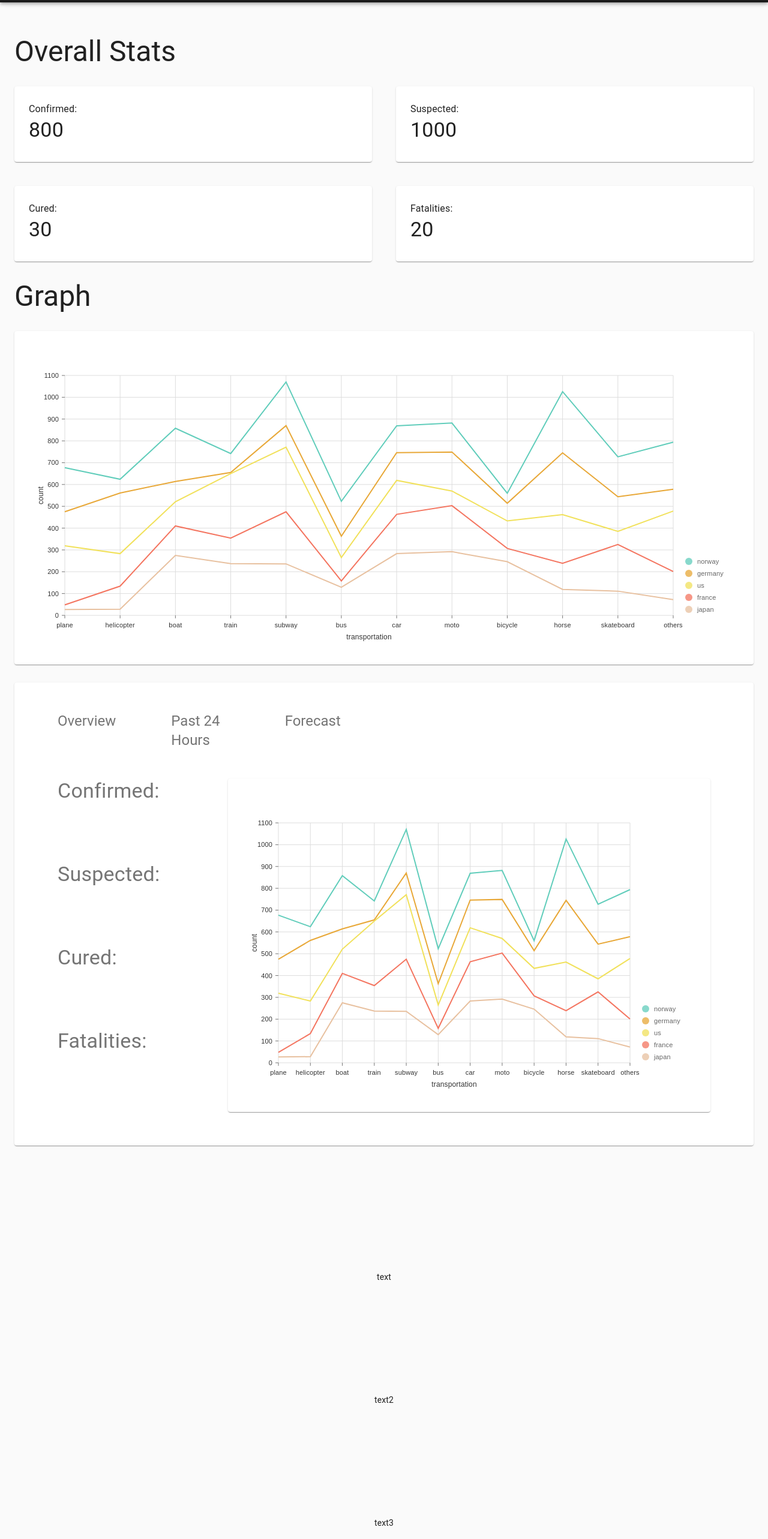
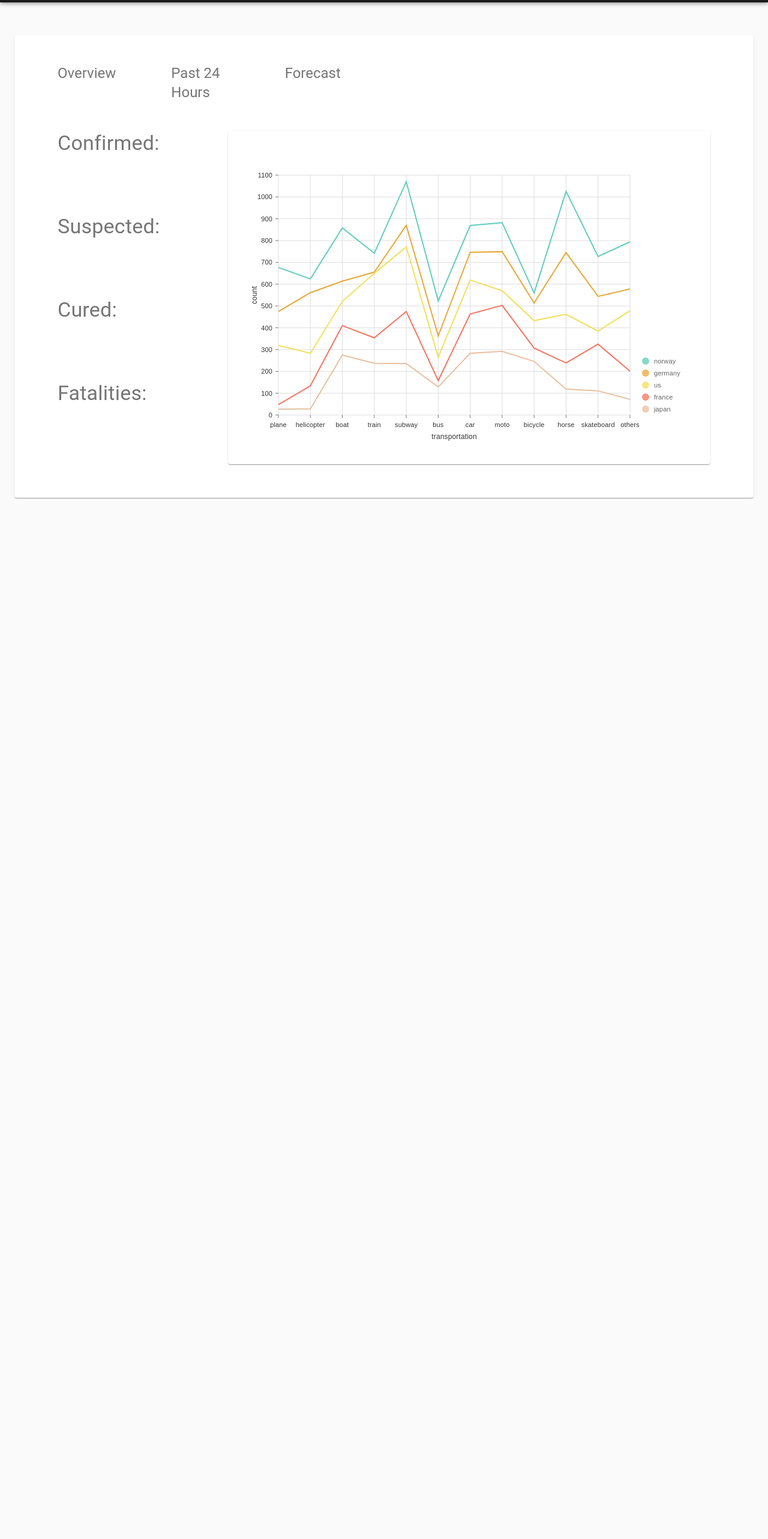
Before and after one commit to DrFacepalm/WuHan-Epidemic-Status-Checking, a React (Create React App) app in the folder front-end/: page / in a window 1280 px wide. Shown: the part 60-2626 px from the top of the page at 60% size. After the commit the page ends 914 px from the top, so only its background shows below. Built offline with nearby package versions, Linux system fonts and the light colour scheme.

Commit message:
Starting tab implementation

```diff
--- a/front-end/src/App.js
+++ b/front-end/src/App.js
@@ -25,6 +25,7 @@ import Paper from '@material-ui/core/Paper';
 
 import './App.css';
 
+
 const useStyles = makeStyles(theme => ({
   root: {
     flewGrow: 1,
@@ -39,9 +40,6 @@ const useStyles = makeStyles(theme => ({
   },
   paper: {
     padding: theme.spacing(2),
-    textAlign: 'center',
-  },
-  statisticText: {
     textAlign: 'center',
   },
   card: {
@@ -73,76 +71,12 @@ const useStyles = makeStyles(theme => ({
     height: "100%",
   },
   titleComponent_0: {
-    textAlign: "left",
+    align: "left",
     color: "#757575",
-    variant: "h5"
   }
 
 }));
 
-
-
-
-// Title Banner
-
-const TitleBanner = (title) => {
-  const classes = useStyles();
-
-  return (
-    <div className={classes.root}>
-      <Grid container paddingB>
-        <Typography variant="h3" align="center">
-          {title}
-        </Typography>
-      </Grid>
-
-    </div>
-  );
-}
-
-
-
-// Overall Statistics
-
-const StatisticCard = (title, number) => {
-  const classes = useStyles();
-
-  return (
-    <div className={classes.root}>
-      <Card className={classes.card}>
-        <CardContent>
-          <Typography variant="subtitle1">
-            {title}:
-          </Typography>
-          <Typography variant="h4">
-            {number}
-          </Typography>
-        </CardContent>
-      </Card>
-    </div>
-  )
-}
-
-function OverallStatisticGrid(props) {
-  const classes = useStyles();
-
-  const [ titles, setTitle ] = useState(["Confirmed", "Suspected", "Cured", "Fatalities"]);
-  const [ numbers, setNumbers ] = useState(["800", "1000", "30", "20"]);
-
-  return (
-    <div className={classes.root}>
-      <Grid container spacing={5}>
-        {
-          titles.map((title, index) => (
-            <Grid item xs={6} className={classes.gridItem}>
-              {StatisticCard(title, numbers[index])}
-            </Grid>
-          ))
-        }
-      </Grid>
-    </div>
-  );
-}
 
 // Graph component
 
@@ -231,39 +165,17 @@ function GraphComponent() {
 
 
 
-// Overall Content
 
-function ContentGridContainer() {
-  const classes = useStyles();
-
-  return (
-    <Grid container className={classes.contentGridContainer}>
-      <Grid item xs={12} className={classes.contentGridItem}>
-        {TitleBanner("Overall Stats")}
-      </Grid>
-      <Grid item xs={12} className={classes.contentGridItem}>
-        <OverallStatisticGrid/>
-      </Grid>
-      <Grid item xs={12} className={classes.contentGridItem}>
-        {TitleBanner("Graph")}
-      </Grid>
-      <Grid item xs={12} className={classes.contentGridItem}>
-        <GraphComponent/>
-      </Grid>
-      <Grid item xs={12} className={classes.contentGridItem}>
-        <Content/>
-      </Grid>
-    </Grid>
-  )
-}
+// Prototyping Next Design
 
 
 
 
-// Prototyping Next Design
 
 
-const TitleBar = (titles) => {
+
+// TITLE BAR
+const TitleBar = (titles, setTab) => {
   const classes = useStyles()
 
   return (
@@ -271,7 +183,9 @@ const TitleBar = (titles) => {
       <Grid container>
         {
           titles.map((title, index) => (
-            <Grid item xs={2} className={classes.gridItem}>
+            <Grid item xs={2} className={classes.gridItem} onClick={(e) => {
+              setTab(index)
+            }}>
               <Typography className={classes.titleComponent_0} variant="h5">
                 {title}
               </Typography>
@@ -281,16 +195,16 @@ const TitleBar = (titles) => {
       </Grid>
     </Grid>
   )
-
-
 }
 
+// OVERVIEW
+// text component
 const OverviewTextComponent = () => {
   const classes = useStyles()
 
 
   return (
-    <Grid container className={classes.overviewTextStyle} direction="column" justify="center" alignItems="baseline">
+    <Grid container className={classes.overviewTextStyle} direction="column" justify="space-between" alignItems="flex-start">
       <Grid item xs={3}>
         <Typography className={classes.textComponent_0} variant="h4">
           Confirmed:
@@ -315,6 +229,9 @@ const OverviewTextComponent = () => {
   )
 }
 
+
+// OVERVIEW:
+// info box
 const InfoBox = (type) => {
   const classes = useStyles()
 
@@ -332,27 +249,102 @@ const InfoBox = (type) => {
   )
 }
 
+// OVERVIEW:
+// container
+const OverviewContent = (titles, setTab) => {
+  const classes = useStyles()
+
+  return (
+    <Grid container className={classes.contents}>
+      {TitleBar(titles, setTab)}
+      {InfoBox()}
+    </Grid>
+  )
+}
+
+
+// 24HOURS:
+// content
+const Last24HourContent = (titles, setTab) => {
+  const classes = useStyles();
+
+  return (
+    <Grid item xs={12}>
+      <Grid container>
+        <Grid item xs={12} className={classes.gridItem}>
+          {GraphComponent()}
+          24 HOUR TAB
+        </Grid>
+      </Grid>
+    </Grid>
+  )
+}
+
+// 24HOURS:
+// container
+const Last24HourContainer = (titles, setTab) => {
+  const classes = useStyles()
+
+  return (
+    <Grid container className={classes.contents}>
+      {TitleBar(titles, setTab)}
+      {Last24HourContent(titles, setTab)}
+    </Grid>
+  )
+}
+
+
+// MAIN CONTENT
+// content
 function Content() {
   const classes = useStyles();
 
   const [ titles, setTitles ] = useState(["Overview", "Past 24 Hours", "Forecast"]);
+  const [ tab, setTab ] = useState(0);
 
-  return (
-
+  if (tab === 0) {
+    return (
       <Card className={classes.card}>
         <CardContent>
-          <Grid container className={classes.contents}>
-            {TitleBar(titles)}
-            {InfoBox()}
-          </Grid>
+          {OverviewContent(titles, setTab)}
         </CardContent>
       </Card>
-
-
-  )
+    )
+  } else if (tab === 1) {
+    return (
+      <Card className={classes.card}>
+        <CardContent>
+          {Last24HourContainer(titles, setTab)}
+          Bwabwabwabwa
+        </CardContent>
+      </Card>
+    )
+  } else if (tab === 2) {
+    return (
+      <Card className={classes.card}>
+        <CardContent>
+          {OverviewContent(titles, setTab)}
+          Another Tab?
+        </CardContent>
+      </Card>
+    )
+  }
 }
 
 
+// MAIN CONTENT
+// container
+function ContentGridContainer() {
+  const classes = useStyles();
+
+  return (
+    <Grid container className={classes.contentGridContainer}>
+      <Grid item xs={12} className={classes.contentGridItem}>
+        <Content/>
+      </Grid>
+    </Grid>
+  )
+}
 
 
 
@@ -376,17 +368,6 @@ function App() {
       <CssBaseline />
       <MenuBar/>
       <ContentGridContainer/>
-      <Grid container spacing={0} direction="column" alignItems="center" justify="space-evenly" style={{ minHeight: '100vh'}} >
-        <Grid item xs={3}>
-          text
-        </Grid>
-        <Grid item xs={3}>
-          text2
-        </Grid>
-        <Grid item xs={3}>
-          text3
-        </Grid>
-      </Grid>
     </React.Fragment>
 
   );
```
